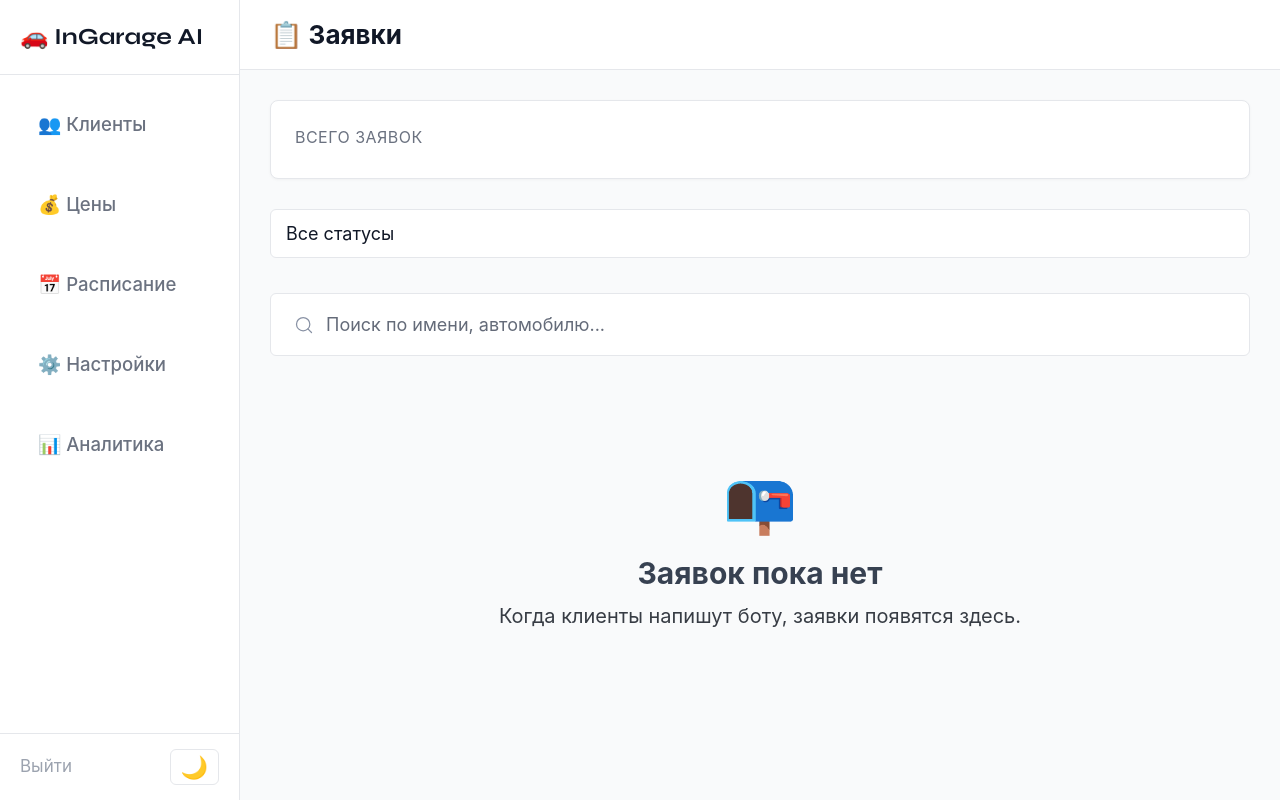
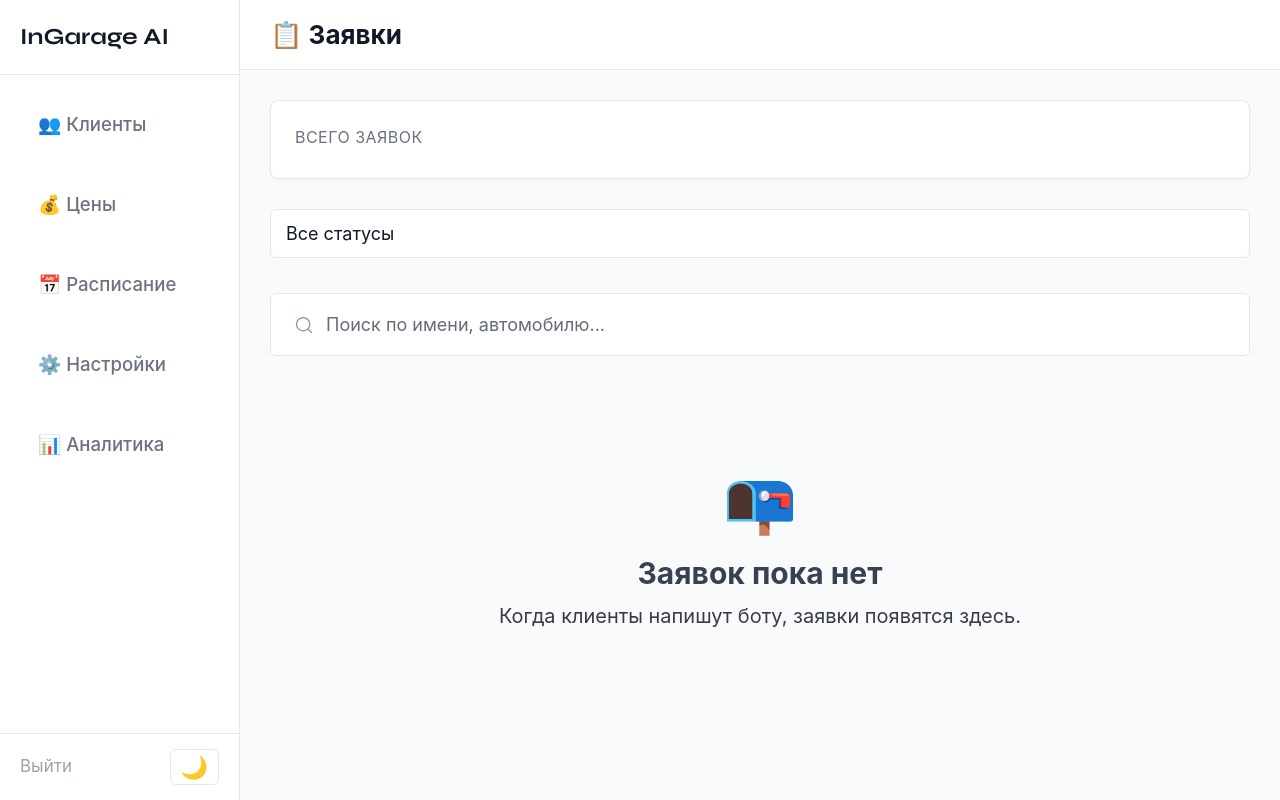
Before and after one commit to anvsorokina/auto-service-bot, a FastAPI app: template src/admin/templates/leads/list.html in a window 1280 px wide. Run offline with FastAPI, Linux system fonts and the light colour scheme; the template is opened without the code that fills it, so the values that code supplies are empty; parts of the project's set-up code (start-up, migrations or seed data) failed here and were passed over; some web fonts are replaced.

Commit message:
Remove car emoji from InGarage AI brand name
Co-Authored-By: Claude Opus 4.6 <noreply@anthropic.com>

```diff
--- a/src/admin/templates/base.html
+++ b/src/admin/templates/base.html
@@ -25,7 +25,7 @@
         <!-- Sidebar -->
         <aside class="sidebar" id="sidebar">
             <div class="sidebar-header">
-                <h2 class="brand-name">🚗 InGarage AI</h2>
+                <h2 class="brand-name">InGarage AI</h2>
                 {% if shop and shop.name %}
                 <p style="margin:0.3rem 0 0;font-size:0.78rem;color:var(--gray-400);">{{ shop.name }}</p>
                 {% endif %}
--- a/src/admin/templates/login.html
+++ b/src/admin/templates/login.html
@@ -18,7 +18,7 @@
 <body class="login-body">
     <main class="login-container">
         <div class="login-card">
-            <h1 class="brand-name">🚗 InGarage AI</h1>
+            <h1 class="brand-name">InGarage AI</h1>
             <p class="login-subtitle">Панель управления автосервисом</p>
 
             {% if error %}
```
